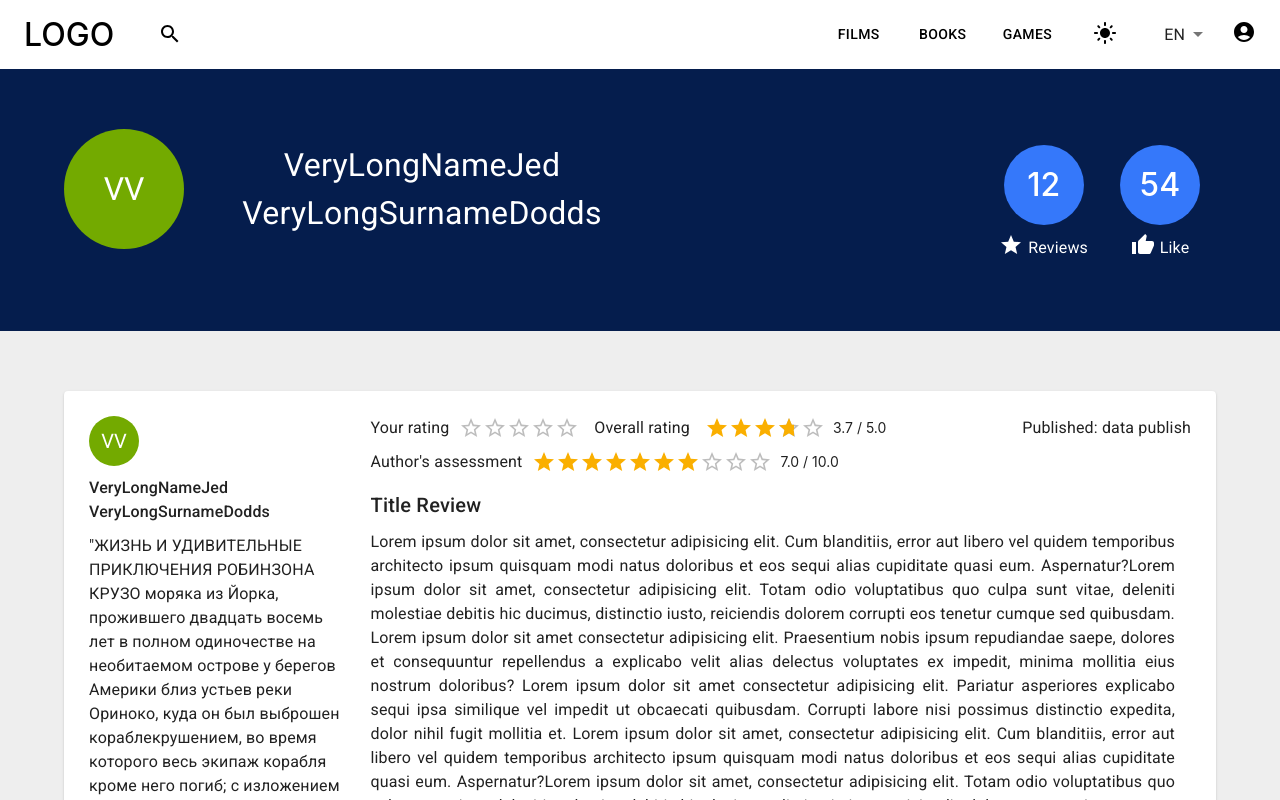
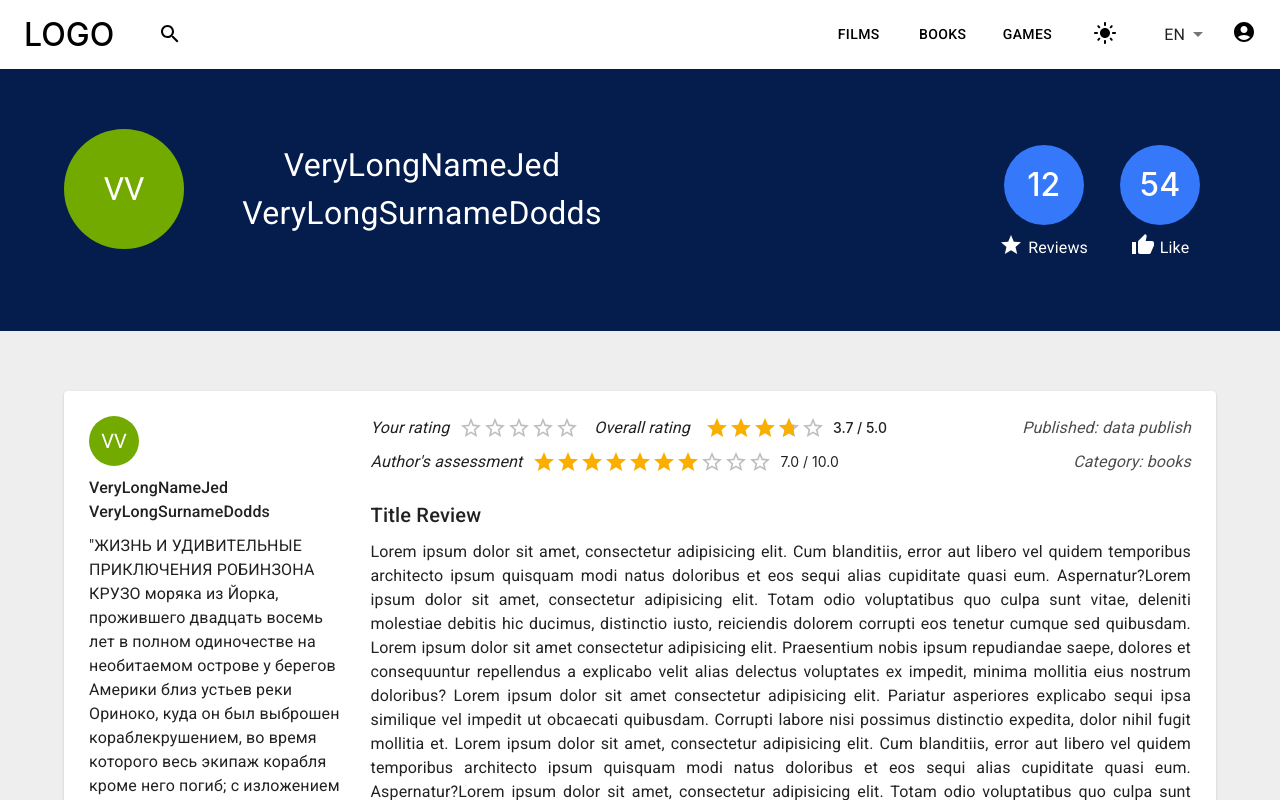
Before and after one commit to horoshopodumaj/recommendations, a React (Create React App) app in the folder client/: page /profile/1 in a window 1280 px wide. Shown: the top 800 px of the page. Built offline with nearby package versions, Linux system fonts and the light colour scheme.

Commit message:
added styles

```diff
--- a/client/src/components/cardReview/CardReviewFull.js
+++ b/client/src/components/cardReview/CardReviewFull.js
@@ -100,7 +100,13 @@ export default function CardReviewFull() {
                         {userInfo.children}
                     </Avatar>
 
-                    <Typography sx={{ mb: "10px", fontWeight: 500 }}>{userName}</Typography>
+                    <Typography
+                        sx={{
+                            mb: "10px",
+                            fontWeight: 500,
+                        }}>
+                        {userName}
+                    </Typography>
                     <Typography>
                         "ЖИЗНЬ И УДИВИТЕЛЬНЫЕ ПРИКЛЮЧЕНИЯ РОБИНЗОНА КРУЗО моряка из Йорка,
                         прожившего двадцать восемь лет в полном одиночестве на необитаемом острове у
@@ -117,7 +123,7 @@ export default function CardReviewFull() {
                             mb: "10px",
                         }}>
                         <Box sx={{ display: "flex", alignItems: "center" }}>
-                            <Typography sx={{ mr: "10px" }}>
+                            <Typography sx={{ mr: "10px", fontStyle: "oblique" }}>
                                 <FormattedMessage id="yourRating" />
                             </Typography>
                             <Rating
@@ -125,7 +131,7 @@ export default function CardReviewFull() {
                                 onChange={(event, newValue) => setRating(newValue)}
                                 value={rating}
                             />
-                            <Typography sx={{ mx: "15px" }}>
+                            <Typography sx={{ mx: "15px", fontStyle: "oblique" }}>
                                 <FormattedMessage id="overallRating" />
                             </Typography>
                             <Rating
@@ -134,21 +140,37 @@ export default function CardReviewFull() {
                                 precision={0.1}
                                 value={totalRating}
                             />
-                            <Box ml={1} sx={{ fontSize: "14px" }}>{`${totalRating} / 5.0`}</Box>
+                            <Box
+                                ml={1}
+                                sx={{
+                                    fontSize: "14px",
+                                    fontWeight: "500",
+                                }}>{`${totalRating} / 5.0`}</Box>
                         </Box>
-                        <Typography>
+                        <Typography sx={{ fontStyle: "italic", opacity: "0.8" }}>
                             <FormattedMessage id="published" />: data publish
                         </Typography>
                     </Box>
-                    <Box sx={{ display: "flex", alignItems: "center" }}>
-                        <Typography sx={{ mr: "10px" }}>
-                            <FormattedMessage id="authorAssessment" />
+                    <Box
+                        sx={{
+                            display: "flex",
+                            justifyContent: "space-between",
+                            mb: "10px",
+                        }}>
+                        <Box sx={{ display: "flex", alignItems: "center" }}>
+                            <Typography sx={{ mr: "10px", fontStyle: "oblique" }}>
+                                <FormattedMessage id="authorAssessment" />
+                            </Typography>
+                            <Rating name="authorAssessment" readOnly value={7} max={10} />
+                            <Box ml={1} sx={{ fontSize: "14px" }}>{`7.0 / 10.0`}</Box>
+                        </Box>
+
+                        <Typography sx={{ fontStyle: "oblique", opacity: "0.8" }}>
+                            <FormattedMessage id="category" />: <FormattedMessage id="books" />
                         </Typography>
-                        <Rating name="authorAssessment" readOnly value={7} max={10} />
-                        <Box ml={1} sx={{ fontSize: "14px" }}>{`7.0 / 10.0`}</Box>
                     </Box>
 
-                    <CardContent sx={{ pl: "0" }}>
+                    <CardContent sx={{ px: "0" }}>
                         <Typography noWrap mb="10px" sx={{ fontWeight: 500, fontSize: "1.25rem" }}>
                             Title Review
                         </Typography>
@@ -185,7 +207,7 @@ export default function CardReviewFull() {
                         sx={{
                             justifyContent: "space-between",
                             flexDirection: "column",
-                            paddingLeft: "0",
+                            px: "0",
                         }}>
                         <Box sx={{ overflow: "hidden" }}>
                             {tags.map((tag, index) => (
--- a/client/src/i18n/messages.js
+++ b/client/src/i18n/messages.js
@@ -26,6 +26,7 @@ export const messages = {
         aboutUs: "About us",
         quickLinks: "Quick Links",
         categories: "Categories",
+        category: "Category",
         contacts: "Contacts",
         followUs: "Follow Us",
         terms: "Terms and conditions",
@@ -72,6 +73,7 @@ export const messages = {
         aboutUs: "О нас",
         quickLinks: "Быстрые ссылки",
         categories: "Категории",
+        category: "Категория",
         contacts: "Контакты",
         followUs: "Присоединяйтесь",
         terms: "Условия и положения",
```
